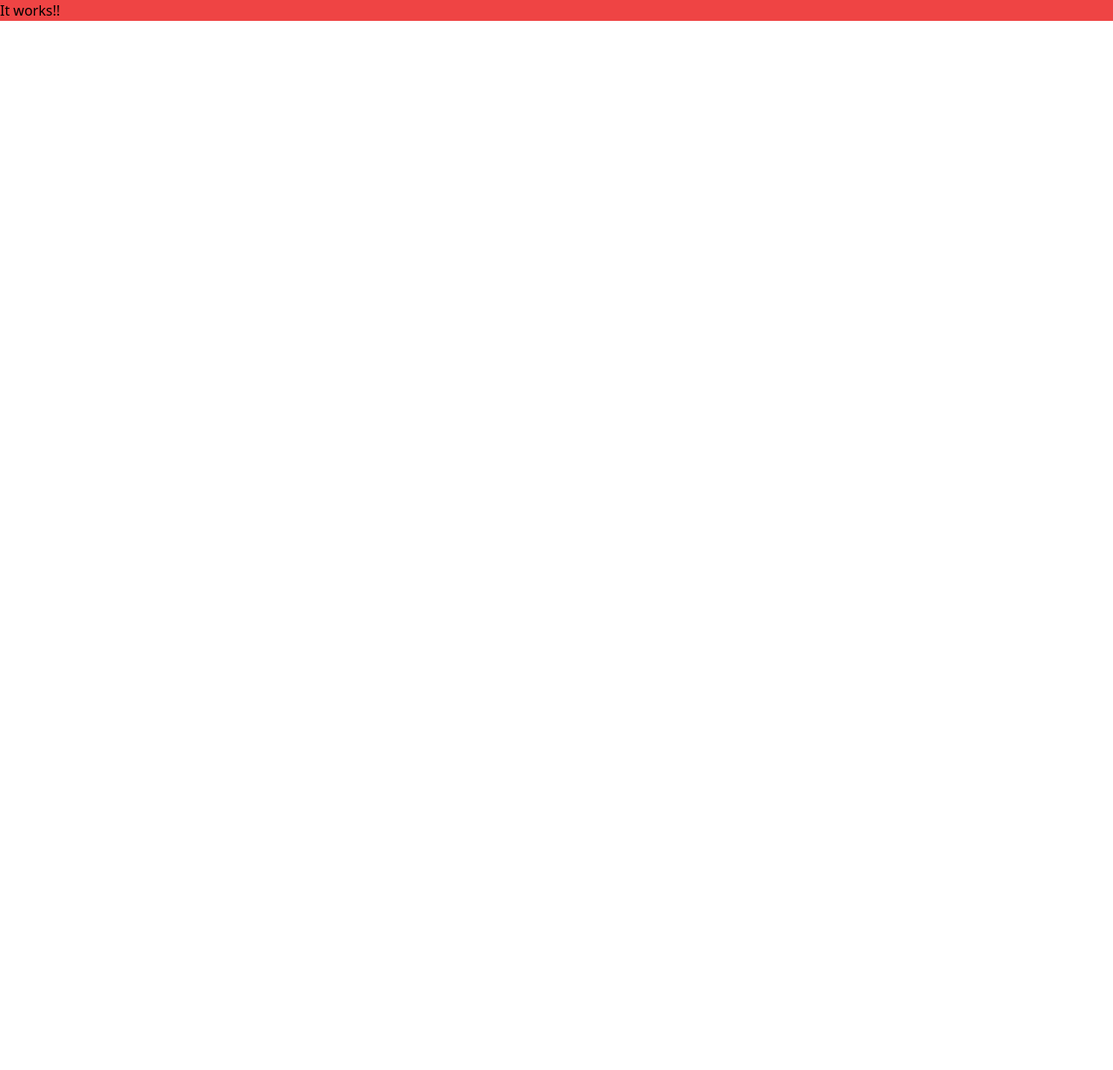
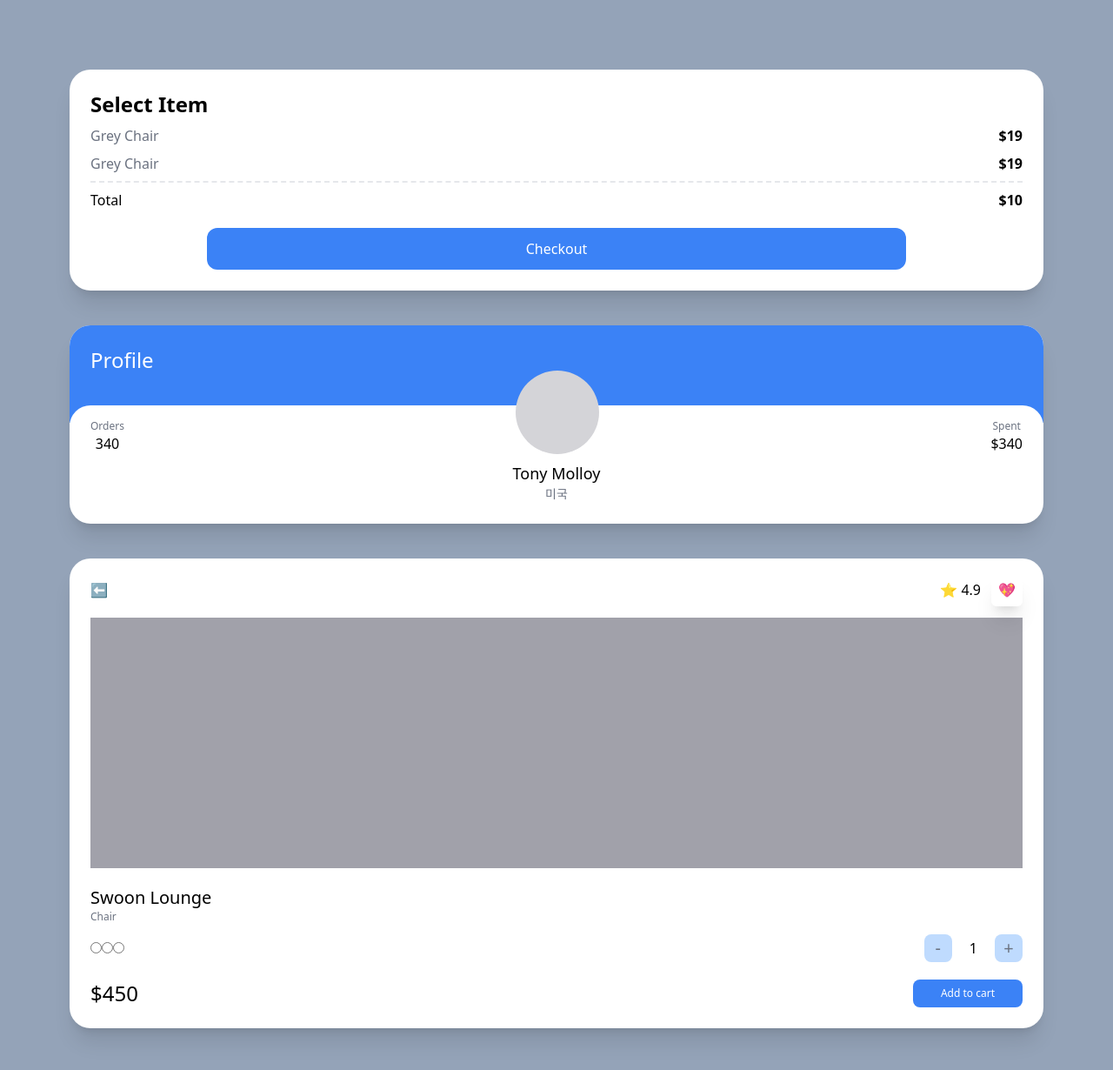
Before and after one commit to MeluvRose/clone-carrot, a Next.js app: page / in a window 1280 px wide. Shown: the top 1230 px of the page at 87% size. Before the commit the page ends 800 px from the top, so only its background shows below. Built offline with nearby package versions, Linux system fonts and the light colour scheme.

Commit message:
#4.1~4.3 Test Drive

```diff
--- a/pages/index.tsx
+++ b/pages/index.tsx
@@ -1,7 +1,90 @@
-export default function Home() {
+import { NextPage } from "next";
+
+const Home: NextPage = () => {
   return (
-    <div className="bg-red-500">
-      <h1 className="text-black-500">It works!!</h1>
+    <div className="bg-slate-400 py-20 px-20 grid gap-10 min-h-screen">
+      <div className="bg-white p-6 rounded-3xl shadow-xl">
+        <span className="font-semibold text-2xl">Select Item</span>
+        <div className="flex justify-between my-2">
+          <span className="text-gray-500">Grey Chair</span>
+          <span className="font-semibold">$19</span>
+        </div>
+        <div className="flex justify-between">
+          <span className="text-gray-500">Grey Chair</span>
+          <span className="font-semibold">$19</span>
+        </div>
+        <div className="flex justify-between mt-2 pt-2 border-t-2 border-dashed">
+          <span>Total</span>
+          <span className="font-semibold">$10</span>
+        </div>
+        <div
+          className="mt-5 bg-blue-500 text-white p-3
+          text-center rounded-xl w-3/4 mx-auto
+         "
+        >
+          Checkout
+        </div>
+      </div>
+      <div className="bg-white overflow-hidden rounded-3xl shadow-xl">
+        <div className="bg-blue-500 p-6 pb-14">
+          <span className="text-white text-2xl">Profile</span>
+        </div>
+        <div className="rounded-3xl p-6 bg-white relative -top-5">
+          <div className="flex relative -top-16 items-end justify-between">
+            <div className="flex flex-col items-center">
+              <span className="text-xs text-gray-500">Orders</span>
+              <span className="font-medium">340</span>
+            </div>
+            <div className="h-24 w-24 bg-zinc-300 rounded-full" />
+            <div className="flex flex-col items-center">
+              <span className="text-xs text-gray-500">Spent</span>
+              <span className="font-medium">$340</span>
+            </div>
+          </div>
+          <div className="relative  flex flex-col items-center -mt-14 -mb-5">
+            <span className="text-lg font-medium">Tony Molloy</span>
+            <span className="text-sm text-gray-500">미국</span>
+          </div>
+        </div>
+      </div>
+      <div className="bg-white p-6 rounded-3xl shadow-xl">
+        <div className="flex mb-5 justify-between items-center">
+          <span>⬅️</span>
+          <div className="space-x-3">
+            <span>⭐️ 4.9</span>
+            <span className="shadow-xl p-2 rounded-md">💖</span>
+          </div>
+        </div>
+        <div className="bg-zinc-400 h-72 mb-5" />
+        <div className="flex flex-col">
+          <span className="font-medium text-xl">Swoon Lounge</span>
+          <span className="text-xs text-gray-500">Chair</span>
+          <div className="mt-3 mb-5 flex justify-between items-center">
+            <div>
+              <input type="radio" />
+              <input type="radio" />
+              <input type="radio" />
+            </div>
+            <div className="flex items-center space-x-5">
+              <button className=" rounded-lg bg-blue-200 flex justify-center items-center aspect-square w-8 text-xl text-gray-500">
+                -
+              </button>
+              <span>1</span>
+              <button className=" rounded-lg bg-blue-200 flex justify-center items-center aspect-square w-8 text-xl text-gray-500">
+                +
+              </button>
+            </div>
+          </div>
+          <div className="flex justify-between items-center">
+            <span className="font-medium text-2xl">$450</span>
+            <button className="bg-blue-500 py-2 px-8 text-center text-xs text-white rounded-lg">
+              Add to cart
+            </button>
+          </div>
+        </div>
+      </div>
     </div>
   );
-}
+};
+
+export default Home;
```
